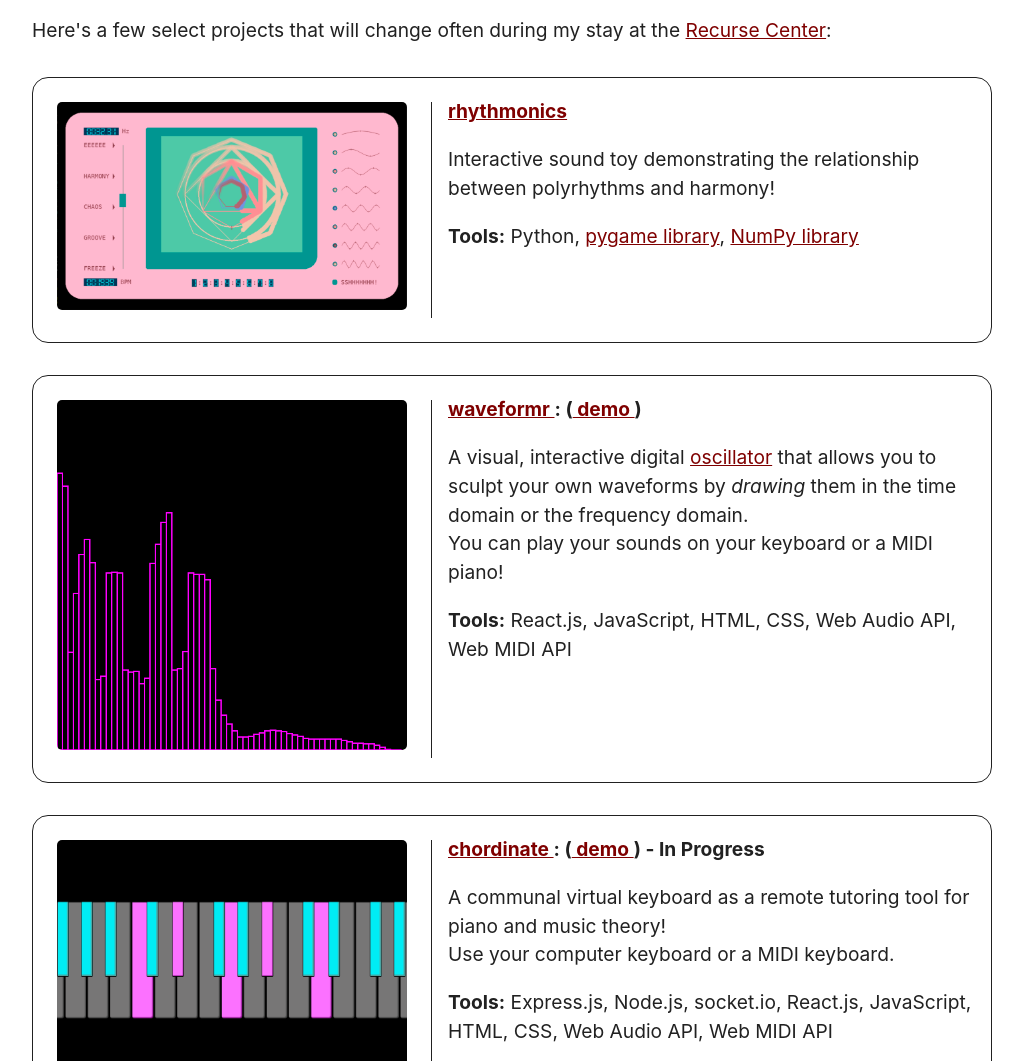
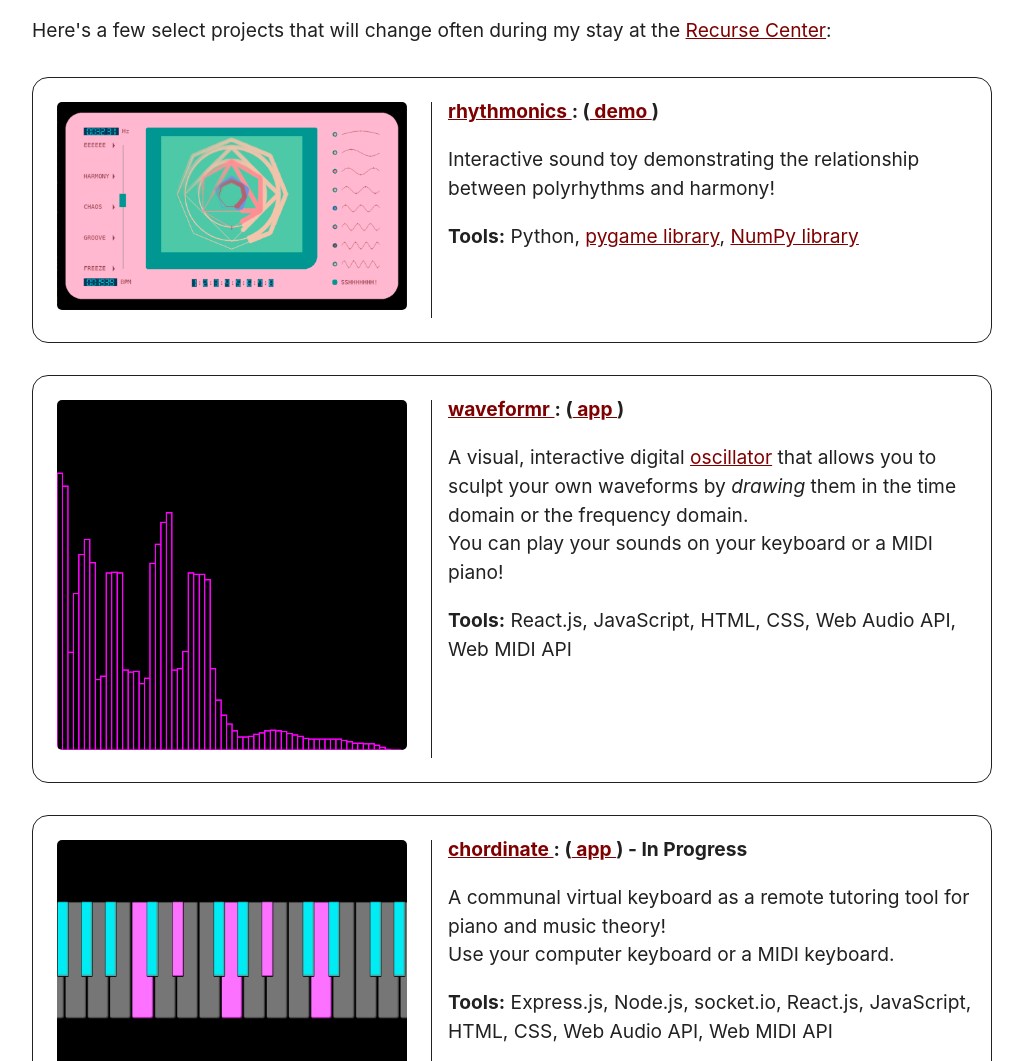
Before and after one commit to msabin/msabin.github.io, a plain HTML site: page code.html in a window 1280 px wide. Shown: the part 336-1397 px from the top of the page, without its empty margins (128-1151 px from the left). Drawn offline with Linux system fonts and the light colour scheme.

Commit message:
Added rhythmonics demo and updated resume.

```diff
--- a/code.html
+++ b/code.html
@@ -66,9 +66,14 @@
 
       <div>
         <p>
-          <a href="https://github.com/msabin/rhythmonics">
-              <strong>rhythmonics</strong>
-          </a>
+          <strong>
+            <a href="https://github.com/msabin/rhythmonics">
+                rhythmonics
+            </a>:
+            (<a href="https://youtu.be/-yIUVG8UOb8">
+              demo
+            </a>)
+          </strong>
         </p>
 
         <p>
@@ -97,7 +102,7 @@
             <a href="https://github.com/msabin/waveformr"> waveformr
             </a>:
             (<a href="https://msabin.github.io/waveformr/">
-              demo
+              app
             </a>)
           </strong>
         </p>
@@ -129,7 +134,7 @@
             <a href="https://github.com/msabin/chordinate"> chordinate
             </a>:
             (<a href="https://berry-shine-nightingale.glitch.me/">
-              demo
+              app
             </a>)
             - In Progress
           </strong>
```
Also changed, not shown: 1 other file.
